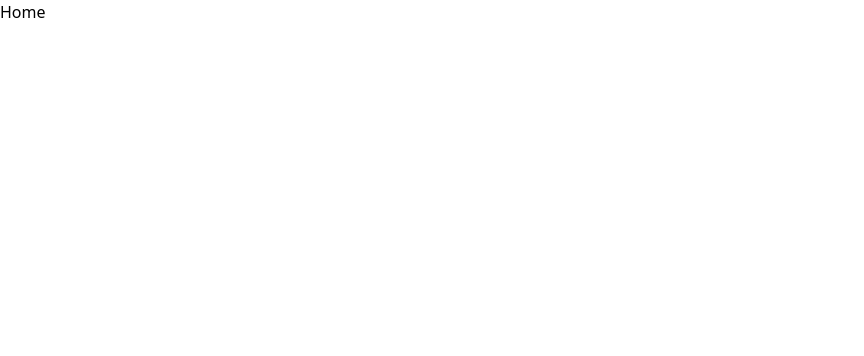
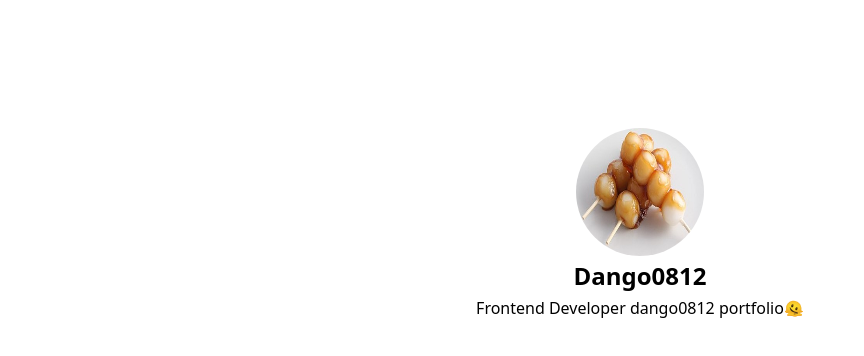
Before and after one commit to dango0812/dango0812.github.io, a React (Create React App) app: page / in a window 1280 px wide. Shown: the top 356 px of the page, without its empty margins (0-864 px from the left). Built offline with nearby package versions, Linux system fonts and the light colour scheme.

Commit message:
feat(home-hero): Added homehero section & layout setting screen lg

```diff
--- a/src/pages/home/page.tsx
+++ b/src/pages/home/page.tsx
@@ -1,7 +1,10 @@
+// sections
+import HomeHero from "src/sections/home/home-hero"
+
 export default function HomePage() {
     return (
-        <>
-            Home
-        </>
+        <main className="bg-white overflow-hidden">
+            <HomeHero />
+        </main>
     );
 }
--- /dev/null
+++ b/src/sections/home/home-hero.tsx
@@ -0,0 +1,13 @@
+export default function HomeHero() {
+    return (
+        <section className="max-w-screen-lg mx-auto p-32">
+            <div className="w-full flex justify-center items-center flex-col gap-1">
+                <img className="rounded-full w-32 h-32" src="/assets/profile.jpg" alt="profile"/>
+                <h1 className="font-bold text-2xl">
+                    Dango0812
+                </h1>
+                <h2 className="text-base whitespace-nowrap">Frontend Developer dango0812 portfolio🫠</h2>
+            </div>
+        </section>
+    )
+}
```
